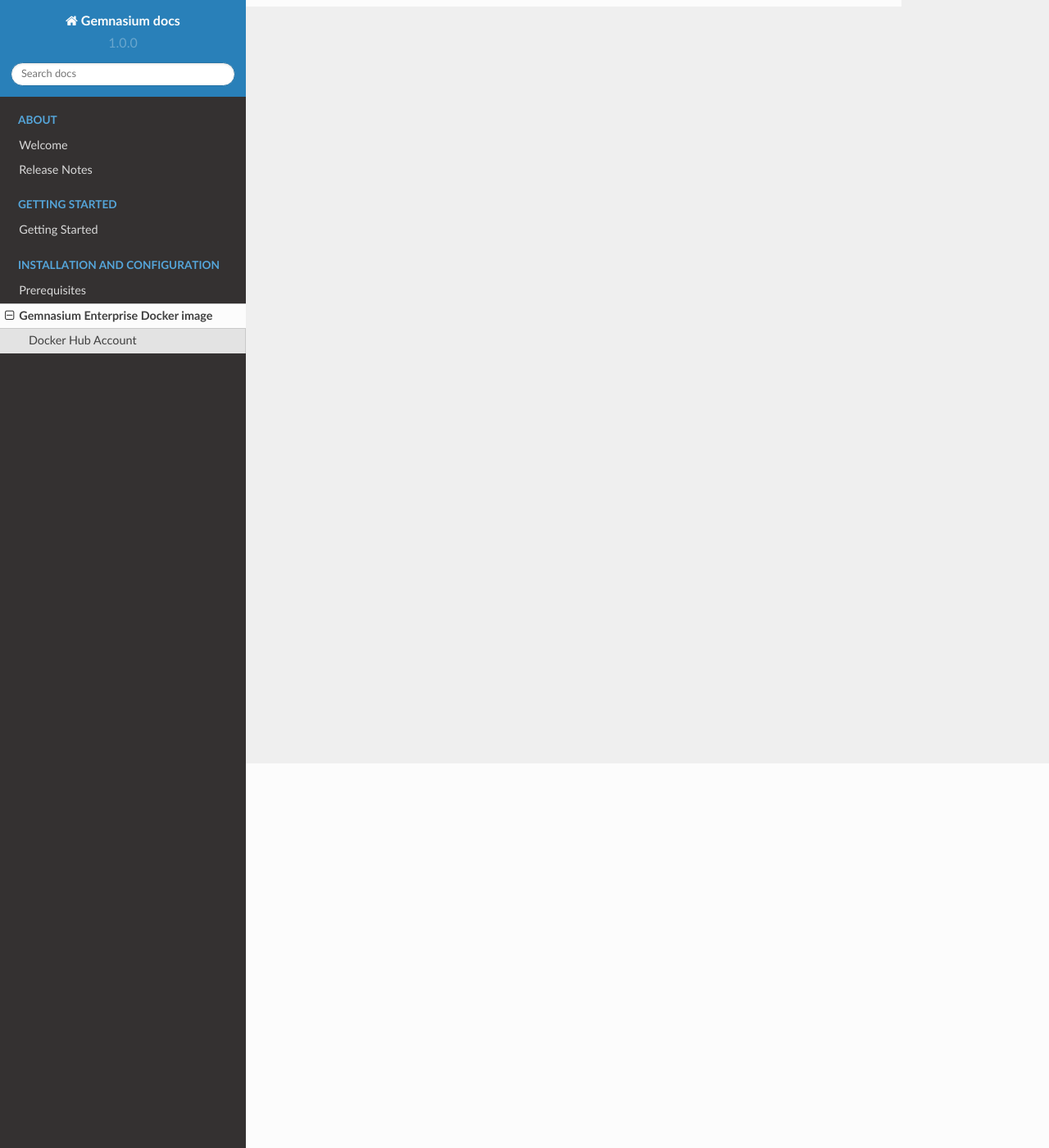
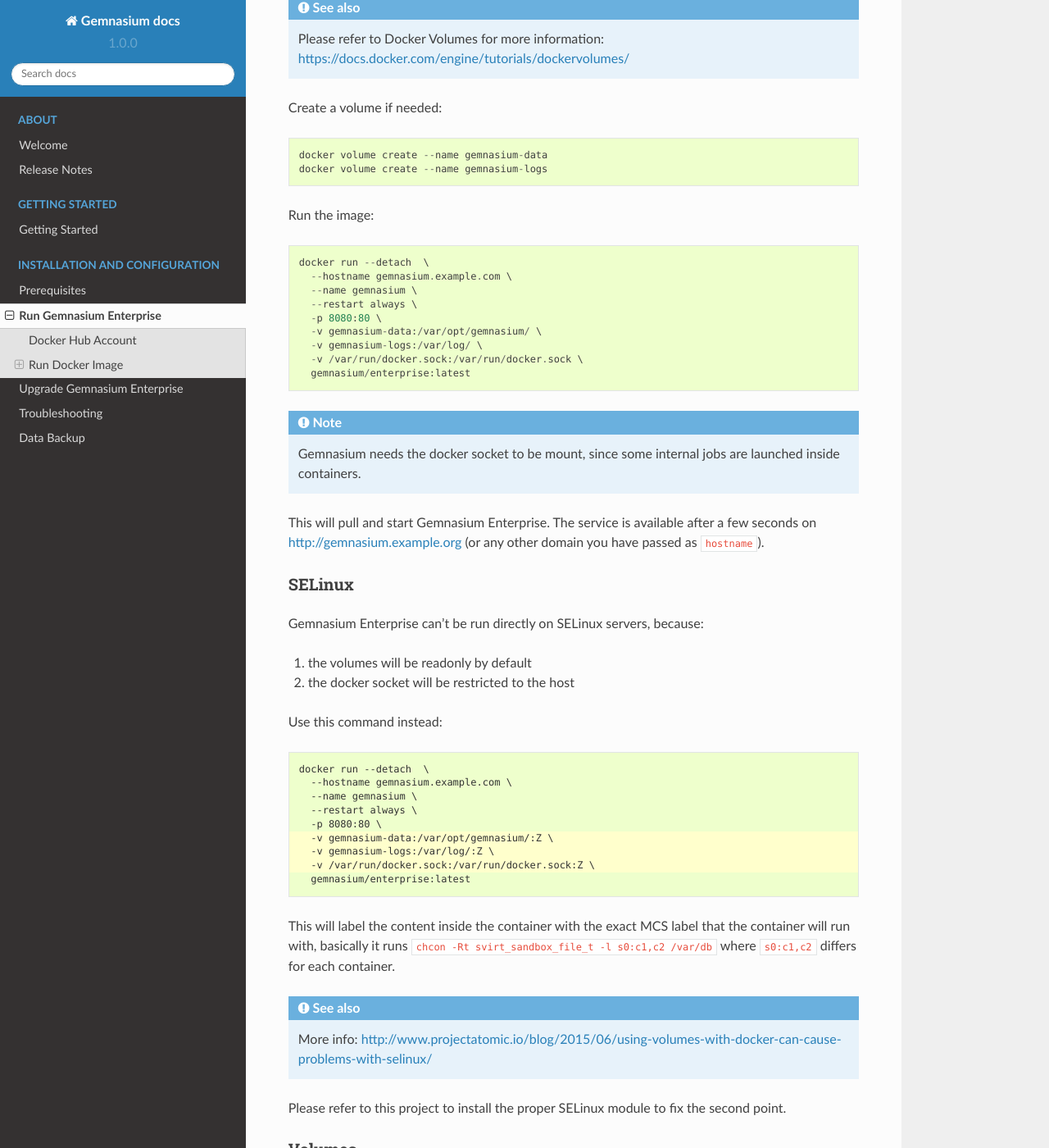
Before and after one commit to jipiboily/docs-1, a Sphinx documentation site: the page built from docs/installation/docker_image.rst, in a window 1280 px wide and 1400 px high, scrolled down 469 px. Shown: the whole window at 82% size. Built offline with Sphinx 7.4.7 and the Read the Docs theme 2.0.0, drawn with Linux system fonts in a browser that asks for light colours; some of the changed text lies outside the part shown.

Commit message:
Add installation docs

```diff
--- a/docs/index.rst
+++ b/docs/index.rst
@@ -33,3 +33,6 @@
 
    installation/prerequisites
    installation/docker_image
+   installation/upgrade
+   installation/troubleshoot
+   installation/backup
--- a/docs/installation/docker_image.rst
+++ b/docs/installation/docker_image.rst
@@ -1,5 +1,7 @@
-Gemnasium Enterprise Docker image
-=================================
+Run Gemnasium Enterprise
+========================
+
+Gemnasium Enterprise is shipped as a single, all-included `docker image <https://docs.docker.com/engine/tutorials/dockerimages/>`_.
 
 Docker Hub Account
 ------------------
@@ -7,3 +9,124 @@
 In order to be able to download the Gemnasium Enterprise docker image from the `Docker Hub <https://hub.docker.com/>`_, you must be
 authenticated on docker hub, and provide the username used to pull the image to
 Gemnasium.
+
+.. _run_docker_image:
+
+Run Docker Image
+----------------
+
+A persistent volume is needed to store Gemnasium Enterprise.
+
+.. seealso:: Please refer to Docker Volumes for more information: https://docs.docker.com/engine/tutorials/dockervolumes/
+
+Create a volume if needed::
+
+    docker volume create --name gemnasium-data
+    docker volume create --name gemnasium-logs
+
+Run the image::
+
+  docker run --detach  \
+    --hostname gemnasium.example.com \
+    --name gemnasium \
+    --restart always \
+    -p 8080:80 \
+    -v gemnasium-data:/var/opt/gemnasium/ \
+    -v gemnasium-logs:/var/log/ \
+    -v /var/run/docker.sock:/var/run/docker.sock \
+    gemnasium/enterprise:latest
+
+.. note:: Gemnasium needs the docker socket to be mount, since some internal jobs are launched inside containers.
+
+This will pull and start Gemnasium Enterprise.
+The service is available after a few seconds on http://gemnasium.example.org
+(or any other domain you have passed as ``hostname``).
+
+
+.. todo: SSL support
+
+SELinux
+^^^^^^^
+.. todo: test with SELinux in real conditions
+
+Gemnasium Enterprise can't be run directly on SELinux servers, because:
+
+1. the volumes will be readonly by default
+2. the docker socket will be restricted to the host
+
+Use this command instead:
+
+.. code-block:: console
+  :emphasize-lines: 6-8
+
+  docker run --detach  \
+    --hostname gemnasium.example.com \
+    --name gemnasium \
+    --restart always \
+    -p 8080:80 \
+    -v gemnasium-data:/var/opt/gemnasium/:Z \
+    -v gemnasium-logs:/var/log/:Z \
+    -v /var/run/docker.sock:/var/run/docker.sock:Z \
+    gemnasium/enterprise:latest
+
+This will label the content inside the container with the exact MCS label that
+the container will run with, basically it runs ``chcon -Rt svirt_sandbox_file_t
+-l s0:c1,c2 /var/db`` where ``s0:c1,c2`` differs for each container.
+
+.. seealso:: More info: http://www.projectatomic.io/blog/2015/06/using-volumes-with-docker-can-cause-problems-with-selinux/
+
+Please refer to this project to install the proper SELinux module to fix the second point.
+
+Volumes
+^^^^^^^
+
+Gemnasium is storing data in two folders, which should be mounted as volumes
+
+========================  ========================  ================
+Local location            Location in container     Usage
+========================  ========================  ================
+gemnasium-data (volume)   /var/opt/gemnasium        Gemnasium data
+gemnasium-logs (volume)   /var/log                  Gemnasium logs
+========================  ========================  ================
+
+Gemnasium data is composed mostly of the PostgreSQL database files, but also nsq data, etc.
+These files must be backed up, refer to the :doc:`backup`. section.
+
+.. note: The logs are not rotated automatically, it must be processed by the host.
+
+Logging
+^^^^^^^
+
+By default, all logs will be sent to the standard output of the container
+(``stdout``). This makes it easier to troubleshoot if needed.
+
+Gemnasium Enterprise can be configured to log to a distant `Graylog <https://www.graylog.org>`_ server.
+To enable this feature, use the following environment variables:
+
+====================  ===========================
+Env variables         Usage
+====================  ===========================
+GRAYLOG_SERVICE_HOST  Graylog input hostname/ip
+GRAYLOG_SERVICE_PORT  Graylog input port
+====================  ===========================
+
+Example:
+
+.. code-block:: console
+  :emphasize-lines: 9,10
+
+  docker run --detach  \
+    --hostname gemnasium.example.com \
+    --name gemnasium \
+    --restart always \
+    -p 8080:80 \
+    -v gemnasium-data:/var/opt/gemnasium/ \
+    -v gemnasium-logs:/var/log/ \
+    -v /var/run/docker.sock:/var/run/docker.sock \
+    -e GRAYLOG_SERVICE_HOST=logs.example.log
+    -e GRAYLOG_SERVICE_PORT=1515
+    gemnasium/enterprise:latest
+
+Both variables must be set to activate the GELF output.
+
+.. note: Logs will still be available in the container logs (stdout)
```
Also changed, not shown: docs/installation/backup.rst (added, +40 -0 lines), docs/installation/prerequisites.rst (+2 -11 lines), docs/installation/troubleshoot.rst (added, +10 -0 lines), docs/installation/upgrade.rst (added, +36 -0 lines).
